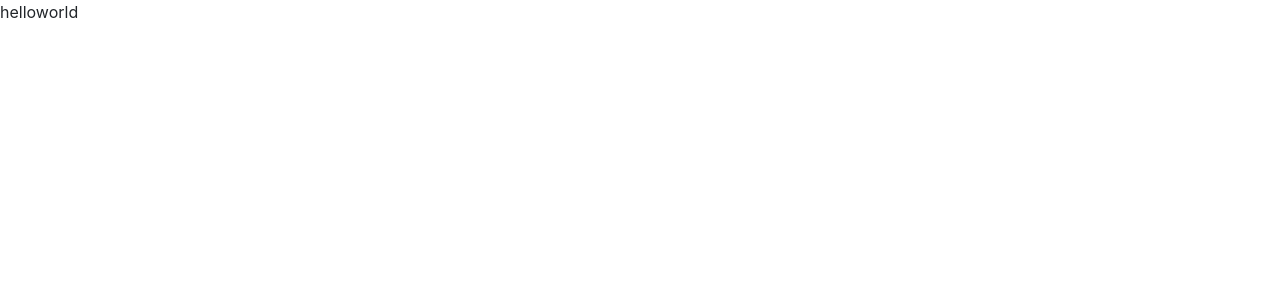
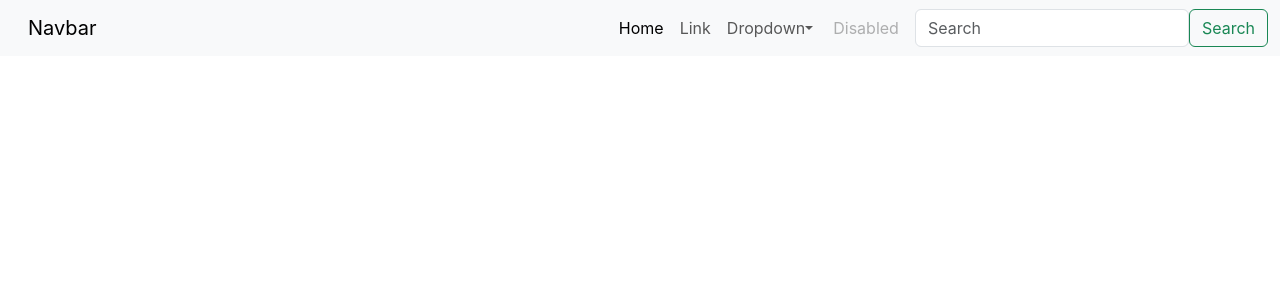
Before and after one commit to AniketMishra02/project-2, a React (Create React App) app: page / in a window 1280 px wide. Shown: the top 300 px of the page. Built offline with nearby package versions, Linux system fonts and the light colour scheme.

Commit message:
Adding NavBar component inapp.js

```diff
--- a/src/App.js
+++ b/src/App.js
@@ -1,12 +1,13 @@
 import './App.css';
 import React, { Component } from 'react'
+import NavBar from './component/NavBar';
 
 export default class App extends Component {
-  c="world"
+
   render() {
     return (
       <div>
-        hello{this.c}
+          <NavBar/>
       </div>
     )
   }
--- a/src/component/NavBar.js
+++ b/src/component/NavBar.js
@@ -5,37 +5,37 @@
   render() {
     return (
       <div>
-        <nav class="navbar navbar-expand-lg bg-body-tertiary">
-            <div class="container-fluid">
-                <a class="navbar-brand" href="#">Navbar</a>
-                <button class="navbar-toggler" type="button" data-bs-toggle="collapse" data-bs-target="#navbarSupportedContent" aria-controls="navbarSupportedContent" aria-expanded="false" aria-label="Toggle navigation">
-                <span class="navbar-toggler-icon"></span>
+        <nav className="navbar navbar-expand-lg bg-body-tertiary">
+            <div className="container-fluid">
+                <a className="navbar-brand" href="#">Navbar</a>
+                <button className="navbar-toggler" type="button" data-bs-toggle="collapse" data-bs-target="#navbarSupportedContent" aria-controls="navbarSupportedContent" aria-expanded="false" aria-label="Toggle navigation">
+                <span className="navbar-toggler-icon"></span>
                 </button>
-                <div class="collapse navbar-collapse" id="navbarSupportedContent">
-                    <ul class="navbar-nav me-auto mb-2 mb-lg-0">
-                        <li class="nav-item">
-                            <a class="nav-link active" aria-current="page" href="#">Home</a>
+                <div className="collapse navbar-collapse" id="navbarSupportedContent">
+                    <ul className="navbar-nav me-auto mb-2 mb-lg-0">
+                        <li className="nav-item">
+                            <a className="nav-link active" aria-current="page" href="#">Home</a>
                         </li>
-                        <li class="nav-item">
-                            <a class="nav-link" href="#">Link</a>
+                        <li className="nav-item">
+                            <a className="nav-link" href="#">Link</a>
                         </li>
-                        <li class="nav-item dropdown">
-                            <a class="nav-link dropdown-toggle" href="#" role="button" data-bs-toggle="dropdown" aria-expanded="false">
+                        <li className="nav-item dropdown">
+                            <a className="nav-link dropdown-toggle" href="#" role="button" data-bs-toggle="dropdown" aria-expanded="false">
                             Dropdown</a>
-                            <ul class="dropdown-menu">
-                                <li><a class="dropdown-item" href="#">Action</a></li>
-                                <li><a class="dropdown-item" href="#">Another action</a></li>
-                                <li><hr class="dropdown-divider"/></li>
-                                <li><a class="dropdown-item" href="#">Something else here</a></li>
+                            <ul className="dropdown-menu">
+                                <li><a className="dropdown-item" href="#">Action</a></li>
+                                <li><a className="dropdown-item" href="#">Another action</a></li>
+                                <li><hr className="dropdown-divider"/></li>
+                                <li><a className="dropdown-item" href="#">Something else here</a></li>
                             </ul>
                         </li>
-                        <li class="nav-item">
-                            <a class="nav-link disabled">Disabled</a>
+                        <li className="nav-item">
+                            <a className="nav-link disabled" href="#" tabIndex="-1" aria-disabled="true">Disabled</a>
                         </li>
                     </ul>
-                    <form class="d-flex" role="search">
-                        <input class="form-control me-2" type="search" placeholder="Search" aria-label="Search"/>
-                        <button class="btn btn-outline-success" type="submit">Search</button>
+                    <form className="d-flex" role="search">
+                        <input className="form-control me-2" type="search" placeholder="Search" aria-label="Search"/>
+                        <button className="btn btn-outline-success" type="submit">Search</button>
                     </form>
                 </div>
             </div>
```
